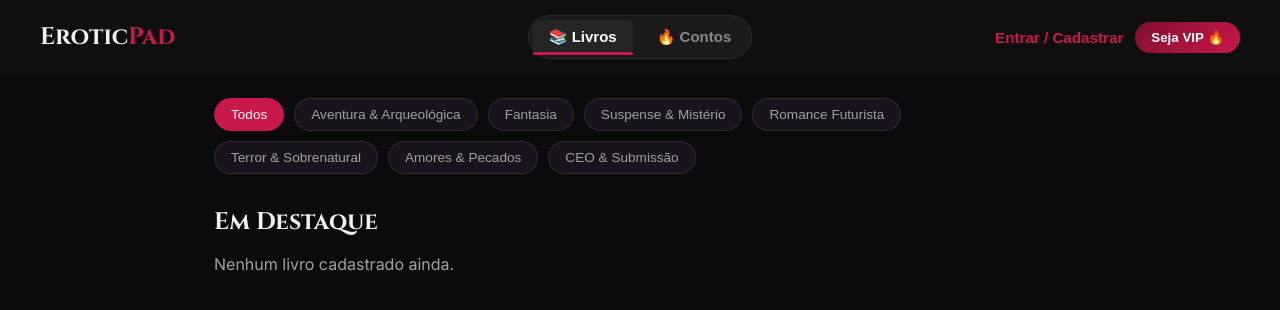
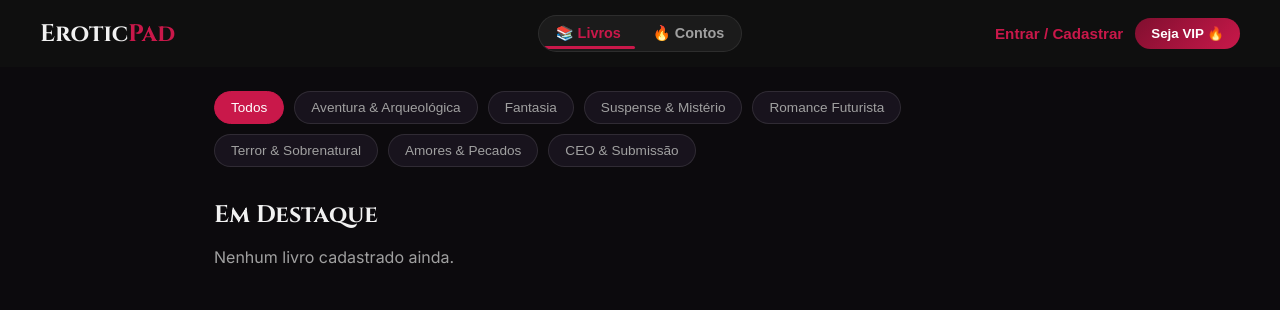
Before and after one commit to EduOLeite/EroticPad, a website: page index.html in a window 1280 px wide. Drawn offline with nearby package versions, Linux system fonts and the light colour scheme; no server answers.

Commit message:
fix(ui): ajusta container das nav-tabs para evitar vazamento de borda

```diff
--- a/style.css
+++ b/style.css
@@ -38,15 +38,27 @@ body {
 
 .nav-tabs {
   display: flex;
-  gap: 8px;
+  gap: 4px;
   background: rgba(255, 255, 255, 0.05);
-  padding: 4px;
+  padding: 3px;
   border-radius: 30px;
   border: 1px solid rgba(255, 255, 255, 0.08);
+  overflow: hidden; /* Garante que nada vaze para fora da pílula arredondada */
+  align-items: center;
+}
+
+/* Ajuste fino para os botões dentro das abas da navbar não estourarem */
+.nav-tabs .tab-btn,
+.nav-tabs button {
+  border-radius: 20px;
+  border: none;
+  padding: 6px 14px;
+  font-size: 0.9rem;
 }
 
 #nav-user-area {
   flex: 1;
+  display: flex;
   justify-content: flex-end; /* Joga os botões de perfil para a extrema direita */
 }
 
@@ -460,7 +472,7 @@ body {
 
 .sub-free-box {
     display: flex;
-    justify-content: space-between;
+    justify-space: space-between;
     align-items: center;
     flex-wrap: wrap;
     gap: 15px;
@@ -493,7 +505,7 @@ body {
   padding-bottom: 10px;
 }
 
-.tab-btn {
+.tabs-biblioteca .tab-btn {
   background: transparent;
   border: none;
   color: #888;
@@ -504,7 +516,8 @@ body {
   transition: 0.2s;
 }
 
-.tab-btn.active, .tab-btn:hover {
+.tabs-biblioteca .tab-btn.active,
+.tabs-biblioteca .tab-btn:hover {
   background: #252525;
   color: #fff;
   font-weight: bold;
@@ -557,7 +570,7 @@ body {
 }
 
 .progresso-fill {
-  background: #e50914; /* Ou a cor primária do Eroticpad */
+  background: #e50914;
   height: 100%;
 }
 
@@ -573,6 +586,7 @@ body {
   font-weight: bold;
   margin-top: 5px;
 }
+
 .btn-action-status {
     background: #1a1a1a;
     color: #ccc;
```
